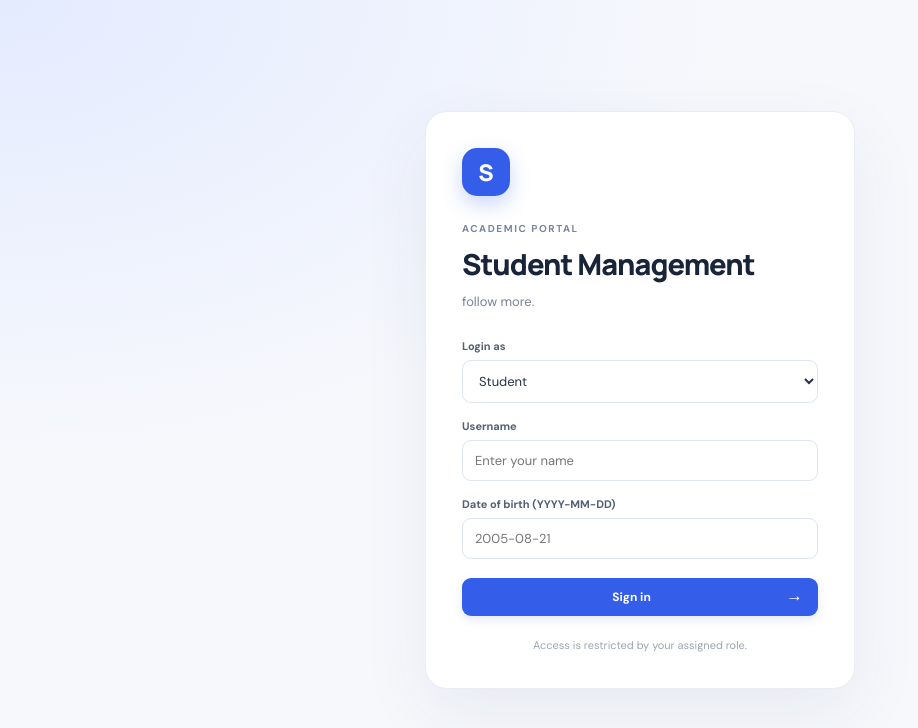
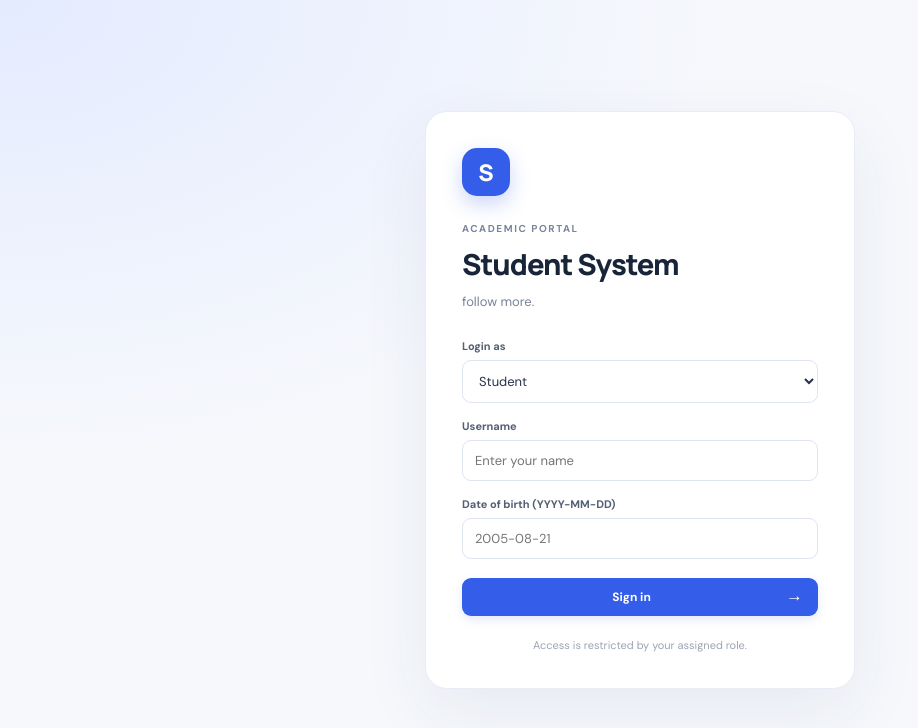
Before and after one commit to saravanan2006-art/Student-Management, a React (Vite) app in the folder frontend/: page / in a window 1280 px wide. Shown: the top 728 px of the page, without its empty margins (0-918 px from the left). Built offline with nearby package versions, Linux system fonts and the light colour scheme.

Commit message:
test run

```diff
--- a/frontend/src/App.jsx
+++ b/frontend/src/App.jsx
@@ -26,7 +26,7 @@ function Login({ onLogin }) {
     <section className="login-card">
       <div className="brand-mark">S</div>
       <p className="eyebrow">ACADEMIC PORTAL</p>
-      <h1>Student Management</h1>
+      <h1>Student System</h1>
       <p className="muted">follow more.</p>
       <form onSubmit={submit} className="stack">
         <SelectField label="Login as" value={role} onChange={setRole} options={[
```
Also changed, not shown: 1 other file (tests, documents, lock files or other folders).
